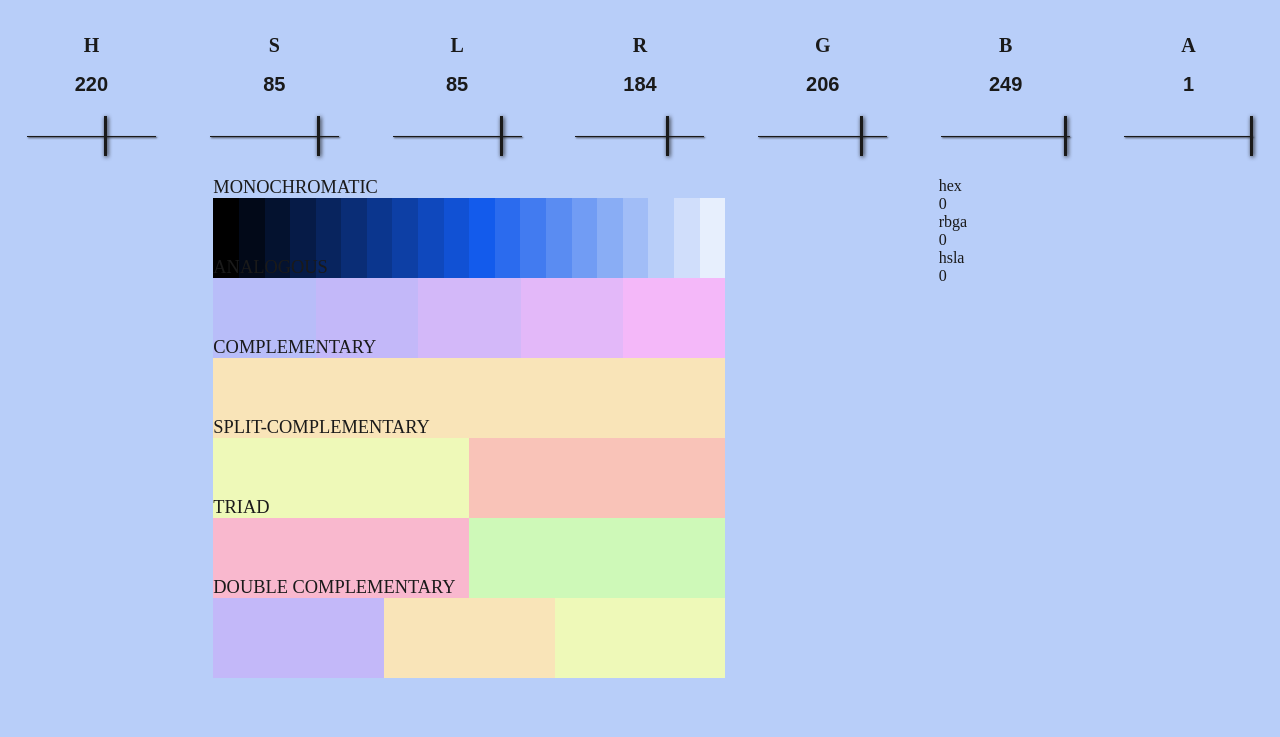
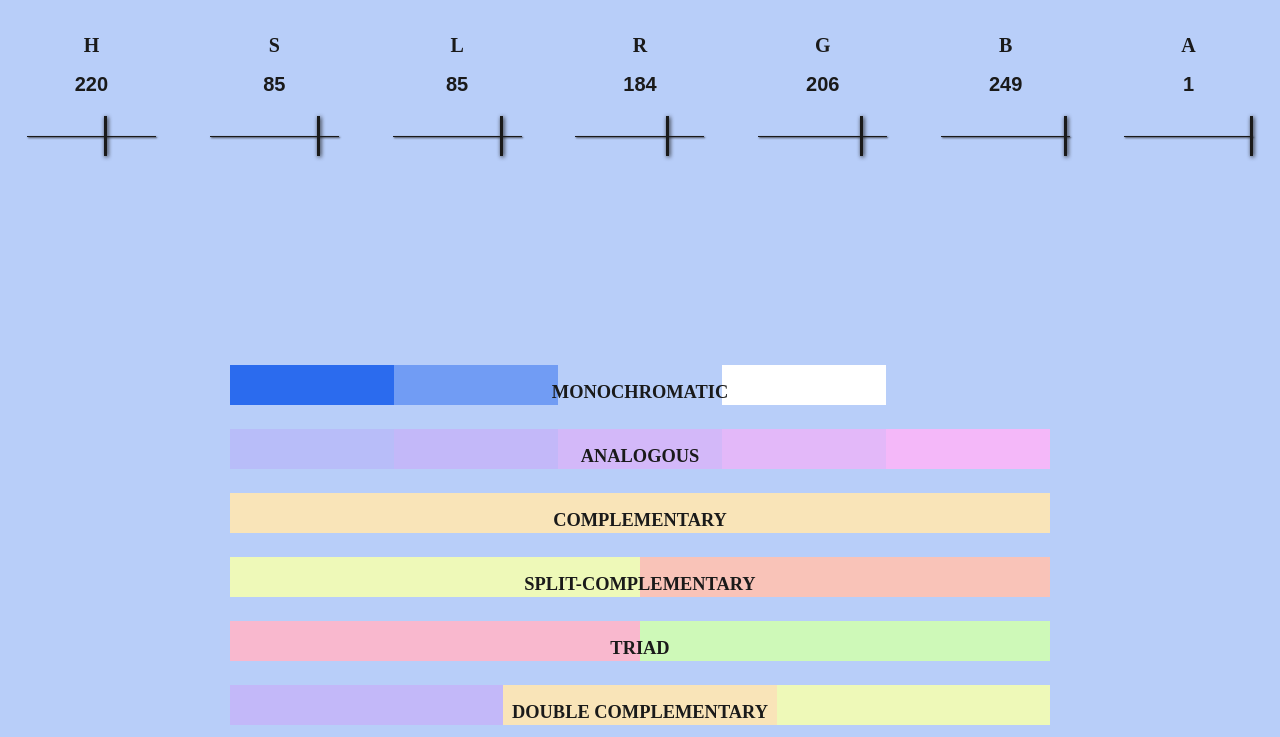
Before and after one commit to MiguelLaforest/Color-Picker, a website with bundled scripts: page app/index.html in a window 1280 px wide. Shown: the part 63-800 px from the top of the page. Built offline with nearby package versions, Linux system fonts and the light colour scheme.

Commit message:
Changed display

```diff
--- a/app/index.html
+++ b/app/index.html
@@ -61,7 +61,6 @@
     </div>
   </div>
 
-  <div class="container">
   <div class="color-combinations">
     <div id="monochromatic">
       <span>monochromatic</span>
@@ -88,10 +87,9 @@
       <span>double complementary</span>
       <div class="colors"></div>
     </div>
-    </div>
 
 
-    <div id="outputs">
+    <!-- <div id="outputs">
       <div id="hex">
         <span>hex</span>
         <div class="value">0</div>
@@ -105,7 +103,7 @@
         <div class="value">0</div>
       </div>
     </div>
-  </div>
+  </div> -->
 
     <script src="scripts/main.ts"></script>
 </body>
--- a/app/scripts/main.ts
+++ b/app/scripts/main.ts
@@ -1,4 +1,19 @@
 import Color from "./modules/Color";
+
+class ColorInfo {
+  rgba: string;
+  hsla: string;
+  hex: string;
+
+  constructor(color: string) {
+    const { R, G, B } = Color.HEXtoRGBA(color);
+    const { H, S, L } = Color.RGBAtoHSLA({ R, G, B });
+
+    this.rgba = `rgb(${R}, ${G}, ${B})`;
+    this.hsla = `hsl(${H}, ${S}, ${L})`;
+    this.hex = color;
+  }
+}
 
 const hueInputs = document.querySelectorAll(".H-input");
 const saturationInputs = document.querySelectorAll(".S-input");
@@ -25,10 +40,9 @@ const color = new Color();
 updateRGBA();
 updateHSLA();
 updateColorPreview(
-  Color.RGBAtoHEX(
-    Color.HSLAtoRGBA({ H: color.H, S: color.S, L: color.L, A: color.A })
-  )
+  Color.HSLAtoHEX({ H: color.H, S: color.S, L: color.L, A: color.A })
 );
+
 hueInputs.forEach(input => {
   input.addEventListener("input", () => {
     color.H = parseInt(input.value);
@@ -38,6 +52,7 @@ hueInputs.forEach(input => {
     updateColorPreview(color.hex);
   });
 });
+
 saturationInputs.forEach(input => {
   input.addEventListener("input", () => {
     color.S = parseInt(input.value);
@@ -48,6 +63,7 @@ saturationInputs.forEach(input => {
     updateColorPreview(color.hex);
   });
 });
+
 luminanceInputs.forEach(input => {
   input.addEventListener("input", () => {
     color.L = parseInt(input.value);
@@ -58,6 +74,7 @@ luminanceInputs.forEach(input => {
     updateColorPreview(color.hex);
   });
 });
+
 redInputs.forEach(input => {
   input.addEventListener("input", () => {
     color.R = parseInt(input.value);
@@ -68,6 +85,7 @@ redInputs.forEach(input => {
     updateColorPreview(color.hex);
   });
 });
+
 greenInputs.forEach(input => {
   input.addEventListener("input", () => {
     color.G = parseInt(input.value);
@@ -78,6 +96,7 @@ greenInputs.forEach(input => {
     updateColorPreview(color.hex);
   });
 });
+
 blueInputs.forEach(input => {
   input.addEventListener("input", () => {
     color.B = parseInt(input.value);
@@ -88,6 +107,7 @@ blueInputs.forEach(input => {
     updateColorPreview(color.hex);
   });
 });
+
 alphaInputs.forEach(input => {
   input.addEventListener("input", () => {
     color.A = parseInt(input.value);
@@ -96,6 +116,7 @@ alphaInputs.forEach(input => {
     updateColorPreview(color.hex);
   });
 });
+
 function updateRGBA() {
   R_number.value = color.R;
   R_slider.value = color.R;
@@ -106,6 +127,7 @@ function updateRGBA() {
   A_number.value = color.A;
   A_slider.value = color.A;
 }
+
 function updateHSLA() {
   H_number.value = color.H;
   H_slider.value = color.H;
@@ -129,6 +151,7 @@ function updateColorPreview(hex) {
       })
     )
   );
+
   displayColorCombination("monochromatic", color.monochromatic());
   displayColorCombination("analogous", color.analogous());
   displayColorCombination("complementary", color.complementary());
@@ -136,15 +159,53 @@ function updateColorPreview(hex) {
   displayColorCombination("triad", color.triad());
   displayColorCombination("double-complementary", color.doubleComplementary());
 }
+
 function displayColorCombination(name, combination) {
   const container = document.getElementById(name).querySelector(".colors");
   container.innerHTML = "";
+
   for (const [ key, value ] of Object.entries(combination)) {
     if (combination.hasOwnProperty(key)) {
-      const div = document.createElement("div");
-      div.className = name;
-      div.style.backgroundColor = value.toString();
-      container.appendChild(div);
+      const color = document.createElement("div");
+      const colorInfo = new ColorInfo(value);
+      const tooltip = colorTooltip(colorInfo);
+
+      color.className = "color";
+      color.style.backgroundColor = value.toString();
+
+      color.addEventListener("click", event => {
+        if (event.target === color) tooltip.classList.toggle("hidden");
+      });
+
+      color.appendChild(tooltip);
+      container.appendChild(color);
     }
   }
 }
+
+function colorTooltip(colorInfo: ColorInfo) {
+  const tooltip = document.createElement("div");
+  tooltip.className = "tooltip hidden";
+
+  tooltip.addEventListener("click", event => {
+    if (event.target === tooltip) tooltip.classList.toggle("hidden");
+  });
+
+  tooltip.addEventListener("mouseleave", event => {
+    const hidden = event.target.classList.contains("hidden");
+
+    if (!hidden) tooltip.classList.toggle("hidden");
+  });
+
+  for (const [ type, value ] of Object.entries(colorInfo)) {
+    if (colorInfo.hasOwnProperty(type)) {
+      const span = document.createElement("span");
+      span.innerText = value;
+      tooltip.appendChild(span);
+    }
+
+    tooltip.style.backgroundColor = value.toString();
+  }
+
+  return tooltip;
+}
--- a/app/scripts/modules/Color.ts
+++ b/app/scripts/modules/Color.ts
@@ -7,6 +7,7 @@ export default class Color {
   _B: number;
   _A: number;
   _hex: string;
+
   constructor() {
     this._H = 220;
     this._S = 85;
@@ -17,6 +18,7 @@ export default class Color {
     this._A = 1;
     this._hex = "#000000";
   }
+
   //SECTION GETTERS
   get H() {
     return this._H;
@@ -69,6 +71,7 @@ export default class Color {
   set hex(color) {
     this.hex = color;
   }
+
   //!SECTION SETTERS
   hsla() {
     const { H, S, L, A } = Color.RGBAtoHSLA({
@@ -83,6 +86,7 @@ export default class Color {
     this.A = A;
     return { H, S, L, A };
   }
+
   rgba() {
     const { R, G, B, A } = Color.HSLAtoRGBA({
       H: this.H,
@@ -96,35 +100,42 @@ export default class Color {
     this.A = A;
     return { R, G, B, A };
   }
+
   complementary() {
     const complementaryHue = (this.H + 180) % 360;
-    const complementary = Color.RGBAtoHEX(
-      Color.HSLAtoRGBA({ H: complementaryHue, S: this.S, L: this.L, A: this.A })
-    );
+    const complementary = Color.HSLAtoHEX({
+      H: complementaryHue,
+      S: this.S,
+      L: this.L,
+      A: this.A
+    });
     return { complementary: complementary };
   }
+
   splitComplementary() {
     const complementaryHue = (this.H + 180) % 360;
     const split1 = (complementaryHue + 30) % 360;
     const split2 = (complementaryHue - 30) % 360;
-    const s1 = Color.RGBAtoHEX(
-      Color.HSLAtoRGBA({ H: split1, S: this.S, L: this.L, A: this.A })
-    );
-    const s2 = Color.RGBAtoHEX(
-      Color.HSLAtoRGBA({ H: split2, S: this.S, L: this.L, A: this.A })
-    );
+    const s1 = Color.HSLAtoHEX({ H: split1, S: this.S, L: this.L, A: this.A });
+    const s2 = Color.HSLAtoHEX({ H: split2, S: this.S, L: this.L, A: this.A });
     return { "complementary-1": s1, "complementary-2": s2 };
   }
   doubleComplementary() {
     const complementaryHue = (this.H + 180) % 360;
     const adjacentHue = (this.H + 30) % 360;
     const adjacentComplementaryHue = (adjacentHue + 180) % 360;
-    const adjacent = Color.RGBAtoHEX(
-      Color.HSLAtoRGBA({ H: adjacentHue, S: this.S, L: this.L, A: this.A })
-    );
-    const complementary = Color.RGBAtoHEX(
-      Color.HSLAtoRGBA({ H: complementaryHue, S: this.S, L: this.L, A: this.A })
-    );
+    const adjacent = Color.HSLAtoHEX({
+      H: adjacentHue,
+      S: this.S,
+      L: this.L,
+      A: this.A
+    });
+    const complementary = Color.HSLAtoHEX({
+      H: complementaryHue,
+      S: this.S,
+      L: this.L,
+      A: this.A
+    });
     const adjacentComplementary = Color.RGBAtoHEX(
       Color.HSLAtoRGBA({
         H: adjacentComplementaryHue,
@@ -139,42 +150,54 @@ export default class Color {
       adjacentComplementary: adjacentComplementary
     };
   }
+
   triad() {
     const triad1 = (this.H + 120) % 360;
     const triad2 = (this.H - 120) % 360;
-    const t1 = Color.RGBAtoHEX(
-      Color.HSLAtoRGBA({ H: triad1, S: this.S, L: this.L, A: this.A })
-    );
-    const t2 = Color.RGBAtoHEX(
-      Color.HSLAtoRGBA({ H: triad2, S: this.S, L: this.L, A: this.A })
-    );
+    const t1 = Color.HSLAtoHEX({ H: triad1, S: this.S, L: this.L, A: this.A });
+    const t2 = Color.HSLAtoHEX({ H: triad2, S: this.S, L: this.L, A: this.A });
     return { "triad-1": t1, "triad-2": t2 };
   }
+
   monochromatic() {
     const mono = [];
-    for (let l = 0; l < 100; l += 5) {
-      mono.push(
-        Color.RGBAtoHEX(
-          Color.HSLAtoRGBA({ H: this.H, S: this.S, L: l, A: this.A })
-        )
-      );
+    for (let l = this.L - 30; l <= this.L + 30; l += 15) {
+      mono.push(Color.HSLAtoHEX({ H: this.H, S: this.S, L: l, A: this.A }));
     }
     return mono;
   }
+
   analogous() {
     const analogous = [];
     for (let i = 1; i <= 5; i++) {
       const h = (this.H + i * 15) % 360;
-      console.log("h:", h);
+
       analogous.push(
-        Color.RGBAtoHEX(
-          Color.HSLAtoRGBA({ H: h, S: this.S, L: this.L, A: this.A })
-        )
+        Color.HSLAtoHEX({ H: h, S: this.S, L: this.L, A: this.A })
       );
     }
-    console.log("mono:", analogous);
+
     return analogous;
   }
+
+  static HEXtoRGBA(hex) {
+    const rbgvalues = hex
+      .replace("#", "")
+      .split(/(\w{2})/)
+      .filter(el => el.length !== 0);
+    const [ R, G, B, A ] = rbgvalues.map(value => parseInt(value, 16));
+    return { R, G, B, A };
+  }
+
+  static HEXtoHSLA(hex) {
+    const rbgvalues = hex
+      .replace("#", "")
+      .split(/(\w{2})/)
+      .filter(el => el.length !== 0);
+    const [ R, G, B, A ] = rbgvalues.map(value => parseInt(value, 16));
+    return Color.RGBAtoHSLA({ R, G, B, A });
+  }
+
   static RGBAtoHEX({ R, G, B, A = 100 }) {
     let HEXR =
       R.toString(16).length === 2 ? R.toString(16) : "0" + R.toString(16);
@@ -184,14 +207,32 @@ export default class Color {
       B.toString(16).length === 2 ? B.toString(16) : "0" + B.toString(16);
     return `#${HEXR}${HEXG}${HEXB}`;
   }
-  static HEXtoRGBA(hex) {
-    const rbgvalues = hex
-      .replace("#", "")
-      .split(/(\w{2})/)
-      .filter(el => el.length !== 0);
-    const [ R, G, B, A ] = rbgvalues.map(value => parseInt(value, 16));
-    return { R, G, B, A };
+
+  static RGBAtoHSLA({ R, G, B, A = 100 }) {
+    let H, S, L;
+    R = R / 255;
+    G = G / 255;
+    B = B / 255;
+    const min = Math.min(R, G, B);
+    const max = Math.max(R, G, B);
+    L = (min + max) / 2;
+    S =
+      min == max
+        ? 0
+        : L < 0.5 ? (max - min) / (max + min) : (max - min) / (2 - max - min);
+    H =
+      max == R
+        ? (G - B) / (max - min) * 60
+        : max == G
+          ? 2.0 + (B - R) / (max - min) * 60
+          : 4.0 + (R - G) / (max - min) * 60;
+    H = H < 0 ? H + 360 : H;
+    H = Math.round(H);
+    S = Math.round(S * 100);
+    L = Math.round(L * 100);
+    return { H, S, L, A };
   }
+
   //https://www.niwa.nu/2013/05/math-behind-colorspace-conversions-rgb-hsl/
   static HSLAtoRGBA({ H, S, L, A = 1 }) {
     let R = 0;
@@ -204,6 +245,7 @@ export default class Color {
     let tempB = 0;
     L = L / 100;
     S = S / 100;
+
     if (S === 0) {
       const value = Math.round(L * 255);
       R = value;
@@ -241,31 +283,8 @@ export default class Color {
       return { R, G, B, A };
     }
   }
-  static RGBAtoHSLA({ R, G, B, A = 100 }) {
-    let H, S, L;
-    R = R / 255;
-    G = G / 255;
-    B = B / 255;
-    const min = Math.min(R, G, B);
-    const max = Math.max(R, G, B);
-    L = (min + max) / 2;
-    console.log("L:", L);
-    S =
-      min == max
-        ? 0
-        : L < 0.5 ? (max - min) / (max + min) : (max - min) / (2 - max - min);
-    console.log("S:", S);
-    H =
-      max == R
-        ? (G - B) / (max - min) * 60
-        : max == G
-          ? 2.0 + (B - R) / (max - min) * 60
-          : 4.0 + (R - G) / (max - min) * 60;
-    H = H < 0 ? H + 360 : H;
-    console.log("H:", H);
-    H = Math.round(H);
-    S = Math.round(S * 100);
-    L = Math.round(L * 100);
-    return { H, S, L, A };
+
+  static HSLAtoHEX({ H, S, L, A = 1 }) {
+    return Color.RGBAtoHEX(Color.HSLAtoRGBA({ H, S, L, A }));
   }
 }
--- a/app/styles/4-modules/_color-preview.scss
+++ b/app/styles/4-modules/_color-preview.scss
@@ -8,38 +8,111 @@ header {
   justify-content: center;
 
   h1 {
+    font-family: Montserrat, sans-serif;
+    font-size: 2.625rem;
+    font-weight: 600;
     color: var(--bg);
     text-transform: uppercase;
   }
 }
 
-.container {
+// .container {
+//   // position: fixed;
+//   // width: 100%;
+//   height: fit-content;
+//   display: block;
+//   background-color: orange;
+// }
+
+.color-combinations {
+  position: fixed;
+  bottom: 0;
   width: 100%;
   display: flex;
-  justify-content: space-evenly;
-}
-
-.color-combinations {
-  width: 40%;
-  display: flex;
   flex-direction: column;
-  justify-content: space-evenly;
+  // justify-content: space-evenly;
+  // margin: 0 auto;
+  // height: fit-content;
+  // background-color: orange;
 
   div {
+    position: relative;
     display: flex;
-    flex-direction: column;
-    height: 10vh;
-    width: 100%;
-    margin: 0 auto;
+    padding: 0;
+    width: 80%;
+    margin: 0.25rem auto;
 
     span {
+      // background-color: yellow;
+      position: absolute;
+      left: 50%;
+      bottom: 0;
+      transform: translate(-50%, -50%);
+      z-index: 1;
       color: var(--bg);
       font-size: 1.15rem;
       text-transform: uppercase;
+      font-weight: 600;
     }
 
     .colors {
       flex-direction: row;
+      // align-items: stretch;
+
+      .color {
+        position: relative;
+        flex: 1;
+        height: 5vh;
+        min-height: 35px;
+        max-height: 70px;
+        cursor: pointer;
+
+        .tooltip {
+          opacity: 1;
+          transition: all ease-out 250ms;
+          z-index: 30;
+          position: absolute;
+          color: var(--bg);
+          padding: 0;
+          margin: 0;
+          top: -50%;
+          bottom: -50%;
+          min-width: 300px;
+          width: 100%;
+          display: flex;
+          justify-content: space-evenly;
+          align-items: center;
+          flex-direction: column;
+
+          span {
+            position: relative;
+            text-align: center;
+            left: 0;
+            padding: 0;
+            transform: translate(0, 0);
+            z-index: 1;
+            color: var(--bg);
+            font-size: 1.15rem;
+            text-transform: none;
+            margin: 0;
+            font-weight: 600;
+            // width: 20%;
+            // flex: 1;
+            // border: 1px solid black;
+            display: flex;
+            justify-content: center;
+            align-items: center;
+            cursor: text;
+            padding: 0 1rem;
+          }
+
+          &.hidden {
+            transition: all ease-in 250ms;
+            opacity: 0;
+            z-index: -1;
+          }
+        }
+      }
     }
   }
 }
@@ -58,7 +131,6 @@ header {
   align-items: center;
   justify-content: space-evenly;
 
-
   div {
     // background-color: rgba(128, 0, 128, 0.438);
 
@@ -72,11 +144,10 @@ header {
     span {
       font-size: 1.25rem;
       font-weight: 600;
-      color: var(--bg)
+      color: var(--bg);
     }
   }
 }
-
 
 input[type=number] {
   color: var(--bg);
@@ -84,7 +155,7 @@ input[type=number] {
   font-weight: 600;
   background-color: transparent;
   border: none;
-  text-align: center
+  text-align: center;
 }
 
 input[type=number] {
@@ -98,7 +169,6 @@ input[type=number]::-webkit-outer-spin-button {
   -webkit-appearance: none;
   margin: 0;
 }
-
 
 input[type=range] {
   -webkit-appearance: none;
```
Lines whose indentation alone changed are shown as unchanged.
